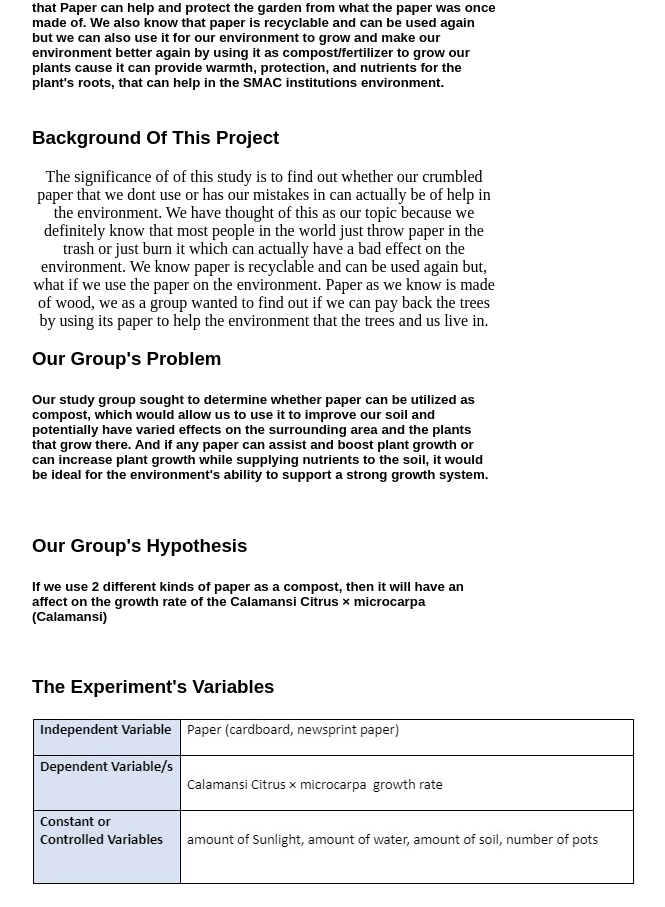
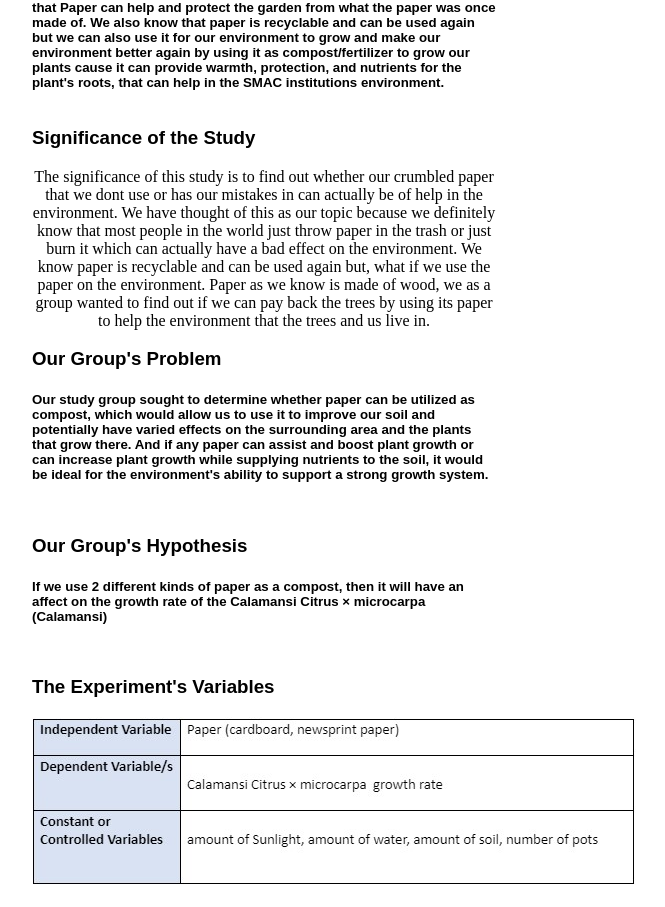
Before and after one commit to joshwater/PT, a plain HTML site: page science.html in a window 1280 px wide. Shown: the part 1282-2189 px from the top of the page, without its empty margins (376-1041 px from the left). Drawn offline with Linux system fonts and the light colour scheme.

Commit message:
Update science.html

```diff
--- a/science.html
+++ b/science.html
@@ -35,9 +35,9 @@ nutrients for the plant's roots, that can help in the SMAC institutions environm
 <br>
 <br>
 <h3><p align="left" style=font-family:sans-serif;>
-Background Of This Project
+Significance of the Study
 </h3>
-The significance of of this study is to find out whether our crumbled paper that we dont use or has our mistakes in can actually be of help in the environment. We have thought of this as our topic because we definitely know that most people in the world just throw paper in the trash or just burn it which can actually have a bad effect on the environment. We know paper is recyclable and can be used again but, what if we use the paper on the environment. Paper as we know is made of wood, we as a group wanted to find out if we can pay back the trees by using its paper to help the environment that the trees and us live in.
+The significance of this study is to find out whether our crumbled paper that we dont use or has our mistakes in can actually be of help in the environment. We have thought of this as our topic because we definitely know that most people in the world just throw paper in the trash or just burn it which can actually have a bad effect on the environment. We know paper is recyclable and can be used again but, what if we use the paper on the environment. Paper as we know is made of wood, we as a group wanted to find out if we can pay back the trees by using its paper to help the environment that the trees and us live in.
 <br>
 <h3><p align="left" style=font-family:sans-serif;>
 Our Group's Problem
```
